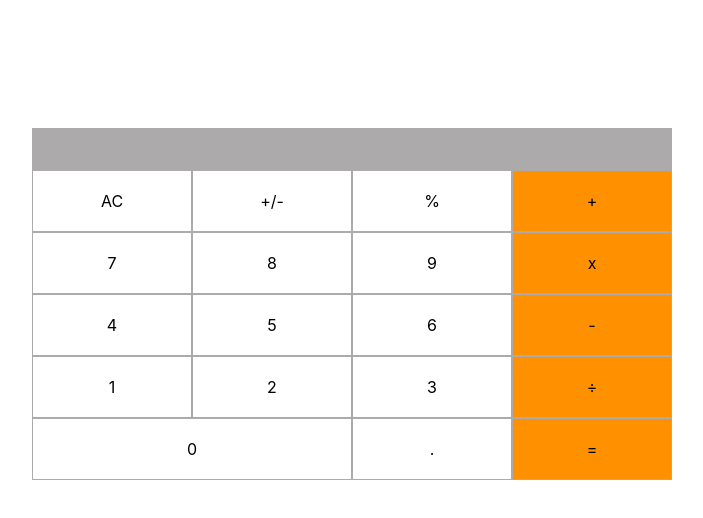
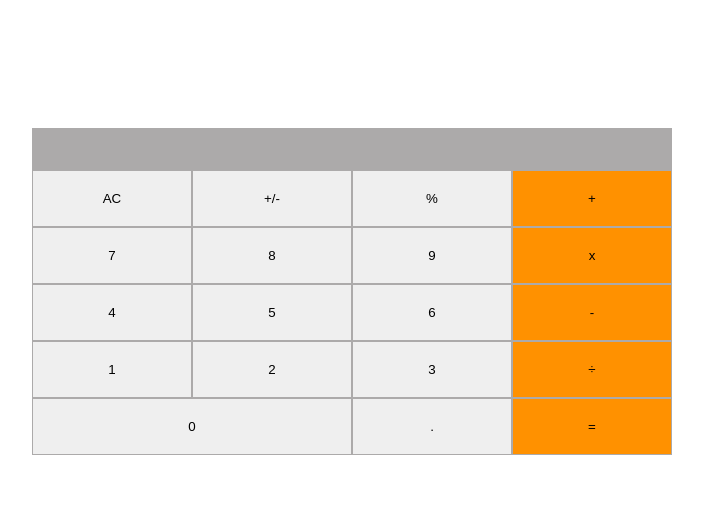
Before and after one commit to Trust-007/Math-Magicians, a React (Create React App) app: page / in a window 1280 px wide. Shown: the top 518 px of the page, without its empty margins (288-991 px from the left). Built offline with nearby package versions, Linux system fonts and the light colour scheme.

Commit message:
Update README.md file and Calculator.js file

```diff
--- a/src/components/Calculator.js
+++ b/src/components/Calculator.js
@@ -1,12 +1,11 @@
-/* eslint-disable */
-import React from "react";
-import calculate from "../logic/calculate";
-import classes from "./Calculator.module.css";
+import React from 'react';
+import calculate from '../logic/calculate';
+import classes from './Calculator.module.css';
 
 class Calculator extends React.PureComponent {
   constructor(props) {
     super(props);
-    this.state = { total: "", next: "", operation: "" };
+    this.state = { total: '', next: '', operation: '' };
     this.getNameHandler = this.getNameHandler.bind(this);
   }
 
@@ -19,44 +18,97 @@ class Calculator extends React.PureComponent {
   }
 
   render() {
+    const { total, next, operation } = this.state;
     return (
       <div className={classes.container}>
-        <div className={classes.item1} onClick={this.getNameHandler}>
-          {`${this.state.total || ""} ${this.state.operation || ""} ${
-            this.state.next || ""
-          }`}
-        </div>
-        <div onClick={this.getNameHandler}>AC</div>
-        <div onClick={this.getNameHandler}>+/-</div>
-        <div onClick={this.getNameHandler}>%</div>
-        <div className={classes.special} onClick={this.getNameHandler}>
+        <button
+          type="button"
+          className={classes.item1}
+          onClick={this.getNameHandler}
+        >
+          {`${total || ''} ${operation || ''} ${next || ''}`}
+        </button>
+        <button type="button" onClick={this.getNameHandler}>
+          AC
+        </button>
+        <button type="button" onClick={this.getNameHandler}>
+          +/-
+        </button>
+        <button type="button" onClick={this.getNameHandler}>
+          %
+        </button>
+        <button
+          type="button"
+          className={classes.special}
+          onClick={this.getNameHandler}
+        >
           +
-        </div>
-        <div onClick={this.getNameHandler}>7</div>
-        <div onClick={this.getNameHandler}>8</div>
-        <div onClick={this.getNameHandler}>9</div>
-        <div className={classes.special} onClick={this.getNameHandler}>
+        </button>
+        <button type="button" onClick={this.getNameHandler}>
+          7
+        </button>
+        <button type="button" onClick={this.getNameHandler}>
+          8
+        </button>
+        <button type="button" onClick={this.getNameHandler}>
+          9
+        </button>
+        <button
+          type="button"
+          className={classes.special}
+          onClick={this.getNameHandler}
+        >
           x
-        </div>
-        <div onClick={this.getNameHandler}>4</div>
-        <div onClick={this.getNameHandler}>5</div>
-        <div onClick={this.getNameHandler}>6</div>
-        <div className={classes.special} onClick={this.getNameHandler}>
+        </button>
+        <button type="button" onClick={this.getNameHandler}>
+          4
+        </button>
+        <button type="button" onClick={this.getNameHandler}>
+          5
+        </button>
+        <button type="button" onClick={this.getNameHandler}>
+          6
+        </button>
+        <button
+          type="button"
+          className={classes.special}
+          onClick={this.getNameHandler}
+        >
           -
-        </div>
-        <div onClick={this.getNameHandler}>1</div>
-        <div onClick={this.getNameHandler}>2</div>
-        <div onClick={this.getNameHandler}>3</div>
-        <div className={classes.special} onClick={this.getNameHandler}>
+        </button>
+        <button type="button" onClick={this.getNameHandler}>
+          1
+        </button>
+        <button type="button" onClick={this.getNameHandler}>
+          2
+        </button>
+        <button type="button" onClick={this.getNameHandler}>
+          3
+        </button>
+        <button
+          type="button"
+          className={classes.special}
+          onClick={this.getNameHandler}
+        >
           ÷
-        </div>
-        <div className={classes.item0} onClick={this.getNameHandler}>
+        </button>
+        <button
+          type="button"
+          className={classes.item0}
+          onClick={this.getNameHandler}
+        >
           0
-        </div>
-        <div onClick={this.getNameHandler}>.</div>
-        <div className={classes.special} onClick={this.getNameHandler}>
+        </button>
+        <button type="button" onClick={this.getNameHandler}>
+          .
+        </button>
+        <button
+          type="button"
+          className={classes.special}
+          onClick={this.getNameHandler}
+        >
           =
-        </div>
+        </button>
       </div>
     );
   }
--- a/src/components/Calculator.module.css
+++ b/src/components/Calculator.module.css
@@ -7,9 +7,10 @@
   text-align: center;
 }
 
-.container div {
+.container button {
   padding: 20px;
   border: 1px solid rgb(172, 170, 170);
+  outline: none;
 }
 
 .item1 {
```
Also changed, not shown: 1 other file (tests, documents, lock files or other folders).
